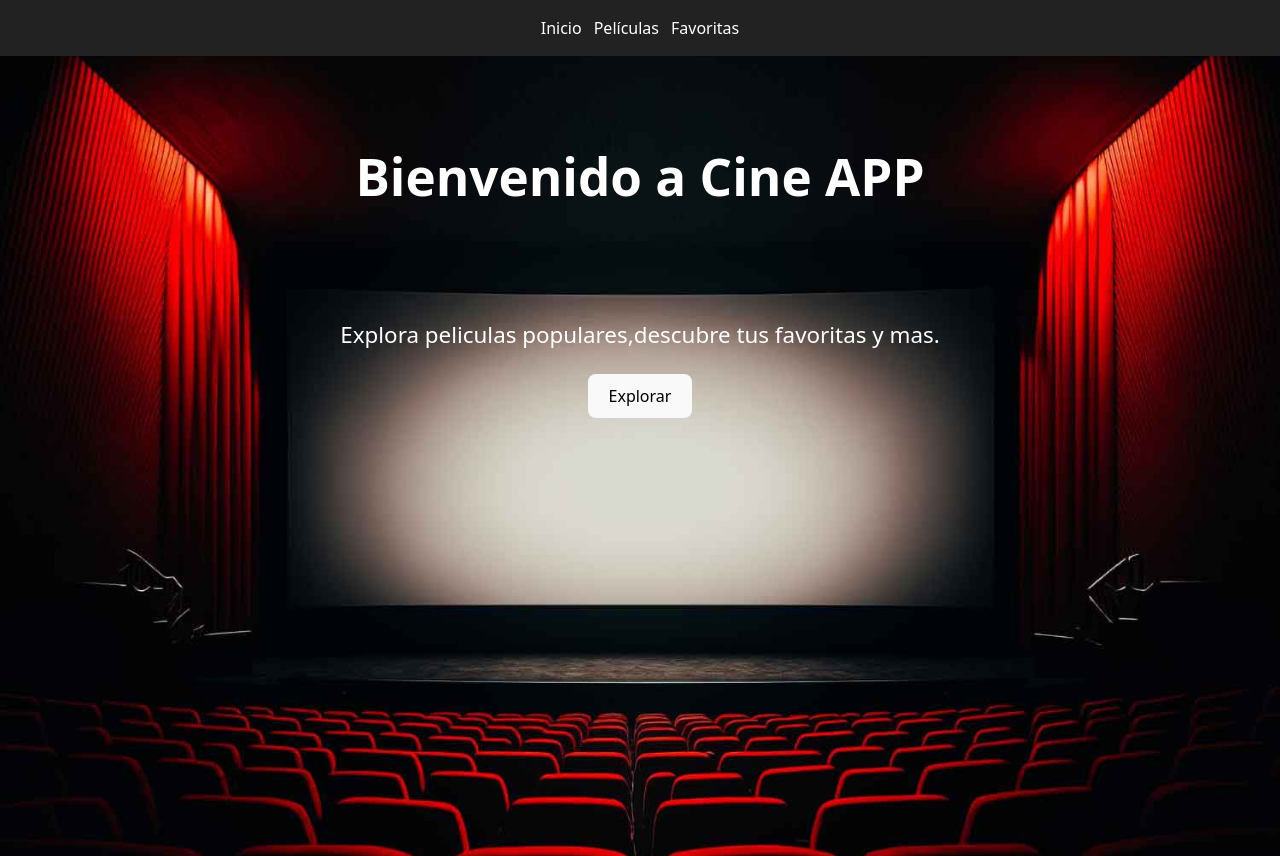
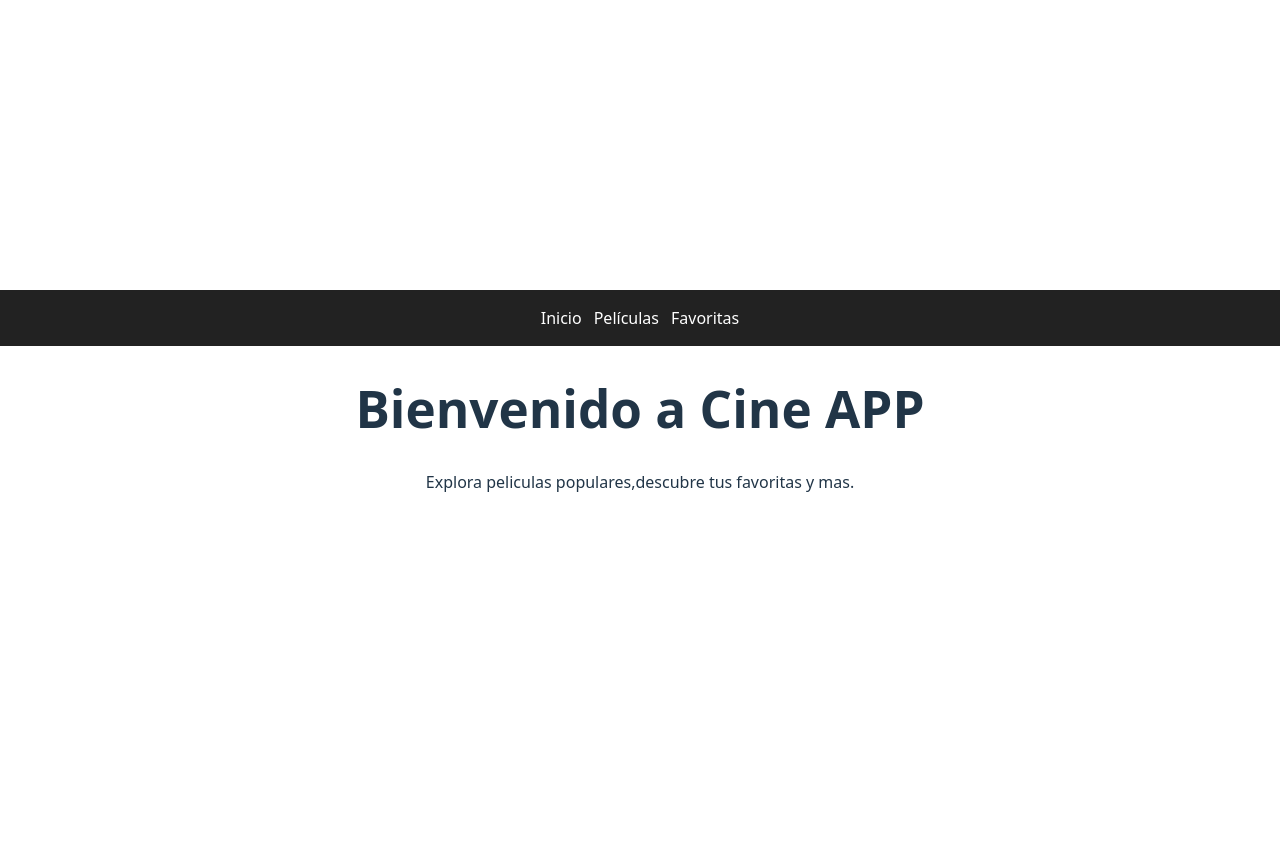
Before and after one commit to WilsonCabrera1996/TMDB-Test, a React (Vite) app: page / in a window 1280 px wide. After the commit the page ends 800 px from the top, so only its background shows below. Built offline with nearby package versions, Linux system fonts and the light colour scheme; no server answers.

Commit message:
Revert "Updated home"
This reverts commit b06ebae0bcebcf4faab14ba156ca2670791712ba.

```diff
--- a/src/index.css
+++ b/src/index.css
@@ -94,28 +94,3 @@ button:focus-visible {
   transform: scale(.96);
   transition: all 0.1s linear ease-in-out;
 }
-
-.welcome-text{
-  display: flex;
-  text-align: center;
-  justify-content: center;
-  align-items: center;
-  width: 100%;
-  height: 30%;
-}
-
-.hero-background {
-  background-image: url('./assets/ImgHome.jpg');
-  background-size: cover;
-  background-position: center;
-  text-align: center;
-  margin-top: 0rem;
-  flex: 1;
-  min-width: 100%;
-  height: 100vh;
-  color: white;
-}
-
-p{
-  font-size: 1.4rem;
-}
--- a/src/pages/Home.tsx
+++ b/src/pages/Home.tsx
@@ -1,19 +1,10 @@
-import { Link } from 'react-router-dom';
+
 
 const Home = () => {
     return (
-        <div className="hero-background">
-            <div className="welcome-text">
-                <h1>Bienvenido a Cine APP</h1>
-            </div>
-
+        <div style={{ textAlign: 'center', marginTop: '2rem', flex: 1, minWidth: "100%" }}>
+            <h1>Bienvenido a Cine APP</h1>
             <p>Explora peliculas populares,descubre tus favoritas y mas.</p>
-
-            <div>
-            <Link to="/movies">
-                 <button>Explorar</button>
-             </Link>
-            </div>
         </div>
     );
 };
```
Also changed, not shown: src/assets/ImgHome.jpg (deleted).
